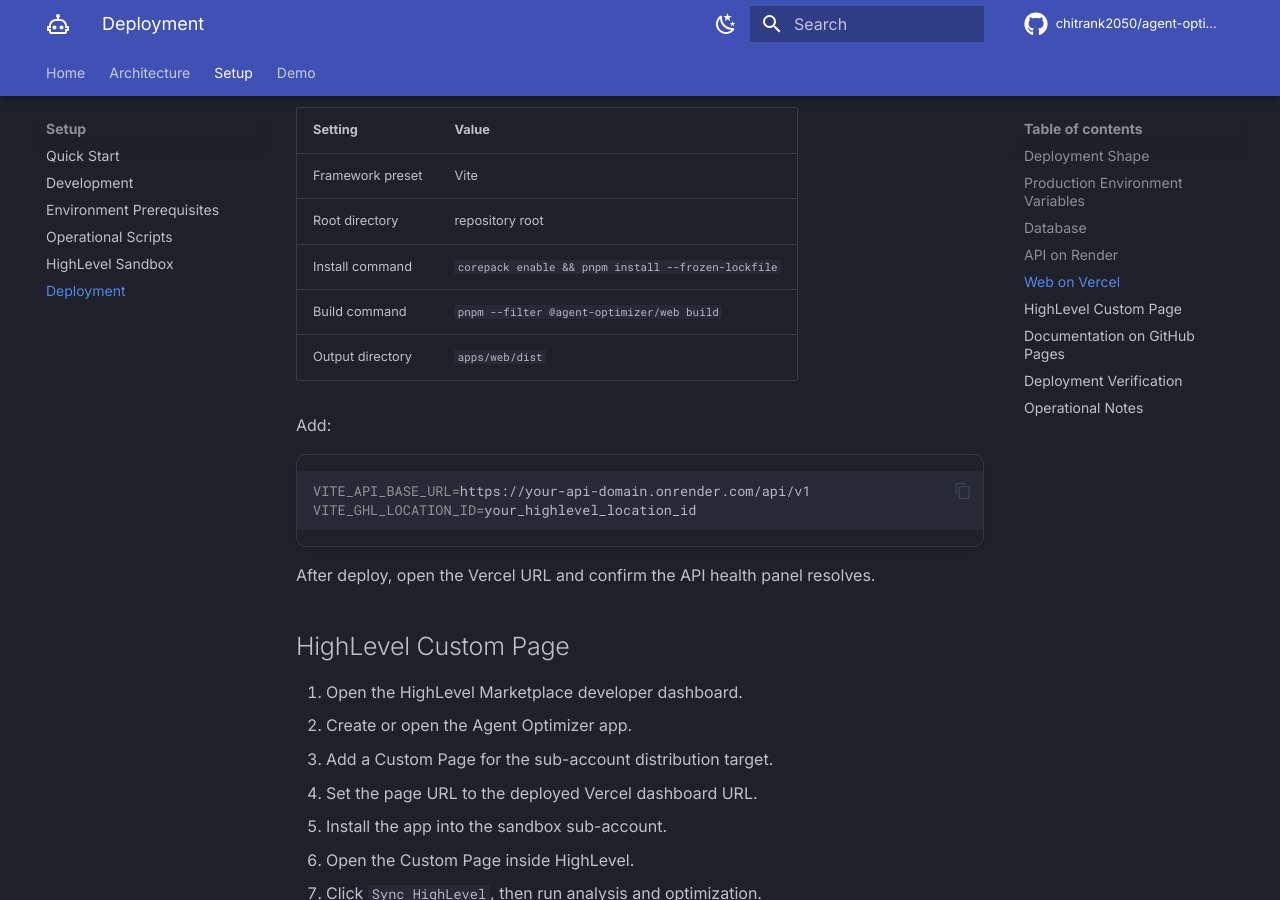
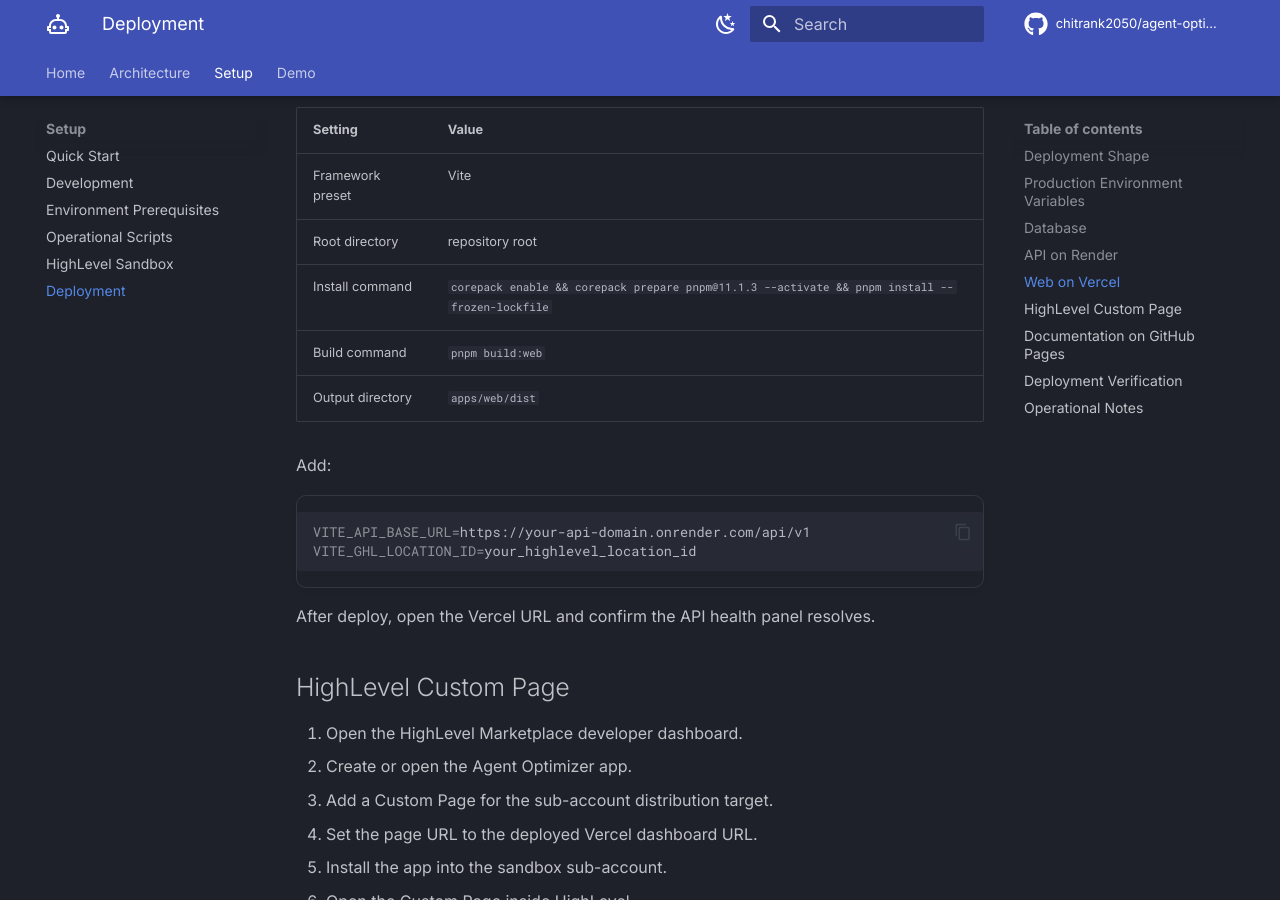
Before and after one commit to chitrank2050/agent-optimizer, an MkDocs documentation site: the page built from docs/deployment.md, in a window 1280 px wide and 900 px high, scrolled down 2644 px. Built offline with MkDocs 1.6.1 and Material for MkDocs 9.7.7, drawn with Linux system fonts in a browser that asks for light colours; comment, search, counter and statistics services are not loaded.

Commit message:
chore: add build:web script and update deployment docs with pnpm versioning and build command

```diff
--- a/docs/deployment.md
+++ b/docs/deployment.md
@@ -90,13 +90,13 @@
 
 Recommended settings:
 
-| Setting          | Value                                               |
-| ---------------- | --------------------------------------------------- |
-| Framework preset | Vite                                                |
-| Root directory   | repository root                                     |
-| Install command  | `corepack enable && pnpm install --frozen-lockfile` |
-| Build command    | `pnpm --filter @agent-optimizer/web build`          |
-| Output directory | `apps/web/dist`                                     |
+| Setting          | Value                                                                                          |
+| ---------------- | ---------------------------------------------------------------------------------------------- |
+| Framework preset | Vite                                                                                           |
+| Root directory   | repository root                                                                                |
+| Install command  | `corepack enable && corepack prepare pnpm@11.1.3 --activate && pnpm install --frozen-lockfile` |
+| Build command    | `pnpm build:web`                                                                               |
+| Output directory | `apps/web/dist`                                                                                |
 
 Add:
 
--- a/package.json
+++ b/package.json
@@ -32,6 +32,7 @@
     "dev": "turbo run dev --parallel",
     "build": "turbo run build",
     "build:api": "turbo run build --filter=@agent-optimizer/api",
+    "build:web": "turbo run build --filter=@agent-optimizer/web",
     "// --- 🧹 Hygiene ---": "",
     "lint": "turbo run lint && pnpm run lint:md",
     "lint:md": "markdownlint \"**/*.md\" --fix --ignore node_modules --ignore CHANGELOG.md",
```
